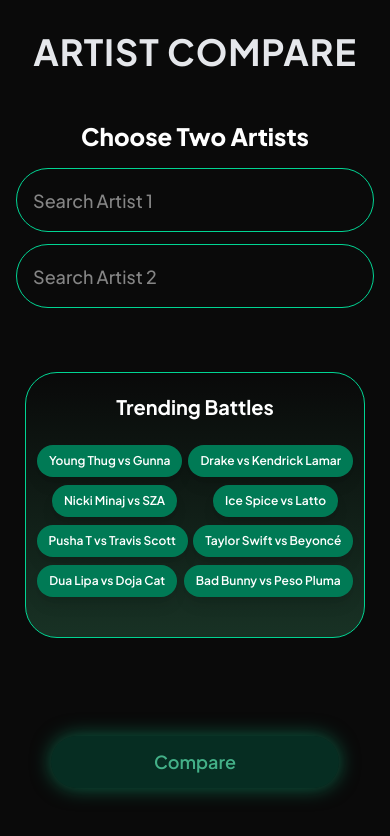
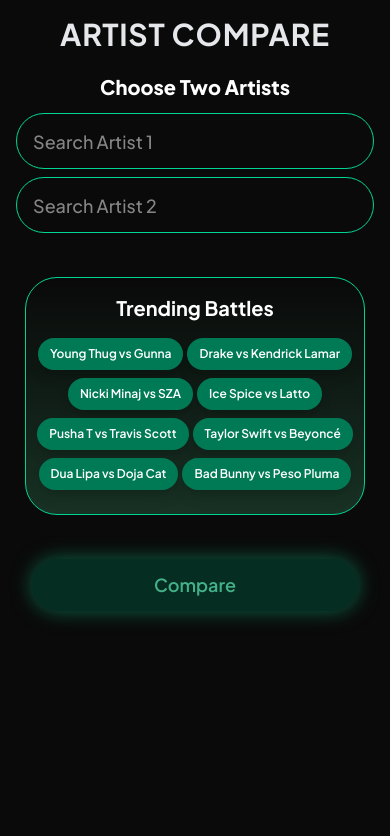
Before and after one commit to sandro21/ArtistCompare, a Next.js app: page / in a window 390 px wide. Shown: the top 836 px of the page. Built offline with nearby package versions, Linux system fonts and the light colour scheme.

Commit message:
Fixed Hiehgt of phone issue.

```diff
--- a/app/page.tsx
+++ b/app/page.tsx
@@ -101,9 +101,9 @@ export default function Home() {
   }, [pair]);
 
   return (
-    <div className="flex flex-col items-center min-h-screen gap-12 pt-8 px-4 sm:px-6 pb-24 sm:pb-16 sm:gap-12">
-      <section className="w-full flex flex-col items-center gap-12 sm:gap-6">
-        <h1 className="text-center text-4xl md:text-5xl font-bold tracking-wide text-gray-200 uppercase">
+    <div className="flex flex-col items-center min-h-screen gap-[clamp(1rem,4vh,2rem)] pt-4 px-4 sm:px-6 pb-24 sm:pb-16 sm:gap-12">
+      <section className="w-full flex flex-col items-center gap-[clamp(0.75rem,2.5vh,1.5rem)] sm:gap-6">
+        <h1 className="text-center text-3xl sm:text-4xl md:text-5xl font-bold tracking-wide text-gray-200 uppercase">
           Artist Compare
         </h1>
         <SearchBar ref={searchBarRef} onSelectPair={onSelectPair} showStats={showContent} />
@@ -144,10 +144,9 @@ export default function Home() {
         </section>
       )}
 
-      {/* Mobile-only Compare button (no container background or borders) */}
+      {/* Mobile-only Compare button */}
       {!showContent && (
-        <div className="md:hidden fixed inset-x-0 bottom-14 z-[999] pointer-events-none">
-          <div className="mx-auto max-w-[80%] px-3 pointer-events-auto">
+        <div className="md:hidden w-full max-w-md mx-auto px-4 mt-3">
           <button
             disabled={!pair}
             onClick={() => pair && setShowContent(true)}
@@ -158,7 +157,6 @@ export default function Home() {
             Compare
           </button>
         </div>
-        </div>
       )}
 
     </div>
--- a/components/Description.tsx
+++ b/components/Description.tsx
@@ -25,7 +25,7 @@ const features = [
 const Description = ({ onBattleClick }: DescriptionProps) => {
 	return (
 		<section
-			className="w-[95%]  mx-auto mt-4 pb-10 pt-5 px-2 sm:mt-8 px-2 sm:px-15 py-3 sm:py-11 rounded-4xl sm:rounded-[8rem] border border-emerald-400/100 relative"
+			className="w-[95%] mx-auto mt-3 pb-6 pt-4 px-2 sm:mt-8 sm:px-15 sm:py-11 rounded-4xl sm:rounded-[8rem] border border-emerald-400/100 relative"
 			style={{
 				background:
 					"linear-gradient(180deg, rgba(0, 0, 0, 0.10) 0%, rgba(64, 167, 114, 0.25) 100%)",
@@ -82,10 +82,10 @@ const Description = ({ onBattleClick }: DescriptionProps) => {
 
 			{/* Mobile-only trending battles section */}
 			<div className="sm:hidden">
-				<div className="text-center mb-4">
+				<div className="text-center mb-3">
 					<h3 className="text-xl font-bold text-white">Trending Battles</h3>
 				</div>
-				<div className="flex flex-wrap gap-x-0 gap-y-2 justify-around pt-2">
+				<div className="flex flex-wrap gap-x-1 gap-y-2 justify-center pt-1">
 					<button
 						onClick={() => onBattleClick?.("Young Thug", "Gunna")}
 						className="bg-emerald-700 text-white px-3 py-2 rounded-full text-xs font-semibold shadow-lg hover:bg-emerald-300 hover:scale-105 transition-all duration-200 cursor-pointer active:scale-95"
--- a/components/SearchBar.tsx
+++ b/components/SearchBar.tsx
@@ -135,15 +135,15 @@ const SearchBar = React.forwardRef<SearchBarRef, SearchBarProps>(({ onSelectPair
 
   const baseInputClasses = showStats
     ? "w-full h-12 sm:h-16 rounded-full bg-transparent border border-emerald-400 px-3 sm:px-4 py-2 sm:py-3 text-sm sm:text-lg font-medium outline-none focus:ring-2 focus:ring-emerald-300"
-    : "w-full h-16 sm:h-16 rounded-full bg-transparent border border-emerald-400 px-4 sm:px-4 py-3 sm:py-3 text-lg sm:text-lg font-medium outline-none focus:ring-2 focus:ring-emerald-300";
+    : "w-full h-14 sm:h-16 rounded-full bg-transparent border border-emerald-400 px-4 sm:px-4 py-3 sm:py-3 text-lg sm:text-lg font-medium outline-none focus:ring-2 focus:ring-emerald-300";
   const listClasses = showStats
     ? "absolute z-20 mt-1 sm:mt-2 w-[calc(100%-0.5rem)] ml-1 max-h-60 sm:max-h-80 overflow-hidden rounded-2xl border border-emerald-400 bg-black/80 backdrop-blur-sm"
     : "absolute z-20 mt-1 sm:mt-2 w-[calc(100%-0.5rem)] ml-1 max-h-60 sm:max-h-80 overflow-hidden rounded-2xl border border-emerald-400 bg-black/80 backdrop-blur-md sm:backdrop-blur-sm";
 
   return (
-    <div className="flex flex-col gap-3 sm:gap-6 w-full max-w-3xl mx-auto">
-      {!showStats && <h2 className="sm:hidden text-white text-2xl font-extrabold text-center mb-1">Choose Two Artists</h2>}
-      <div className={`grid gap-3 sm:gap-16 ${showStats ? 'grid-cols-2' : 'grid-cols-1 sm:grid-cols-2'}`}>
+    <div className="flex flex-col gap-2 sm:gap-6 w-full max-w-3xl mx-auto">
+      {!showStats && <h2 className="sm:hidden text-white text-xl font-extrabold text-center mb-1">Choose Two Artists</h2>}
+      <div className={`grid gap-2 sm:gap-16 ${showStats ? 'grid-cols-2' : 'grid-cols-1 sm:grid-cols-2'}`}>
         {/* Artist A */}
         <div className="relative">
           <label className={`${showStats ? 'block' : 'hidden sm:block'} mb-1 sm:mb-2 text-xs sm:text-sm text-center sm:text-left tracking-wide text-emerald-300 uppercase font-semibold`}>Artist One</label>
```
Lines whose indentation alone changed are shown as unchanged.
